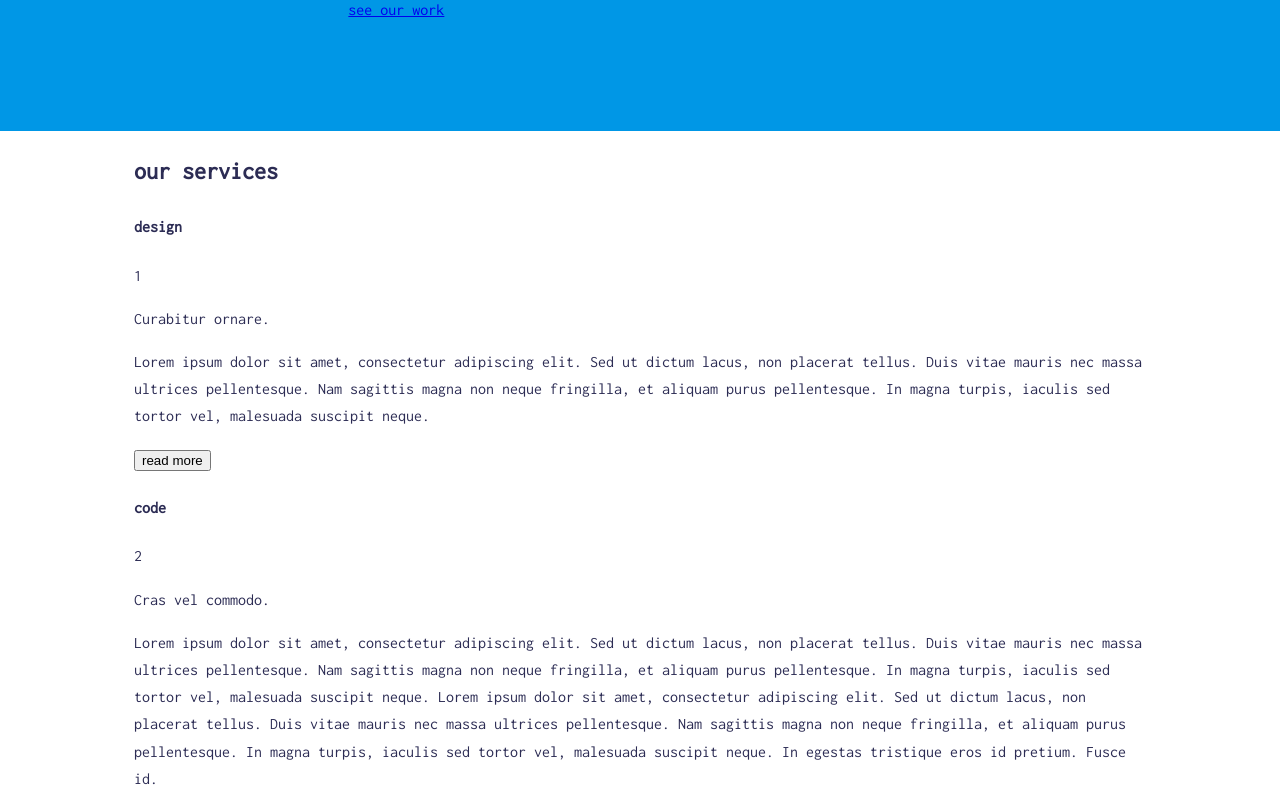
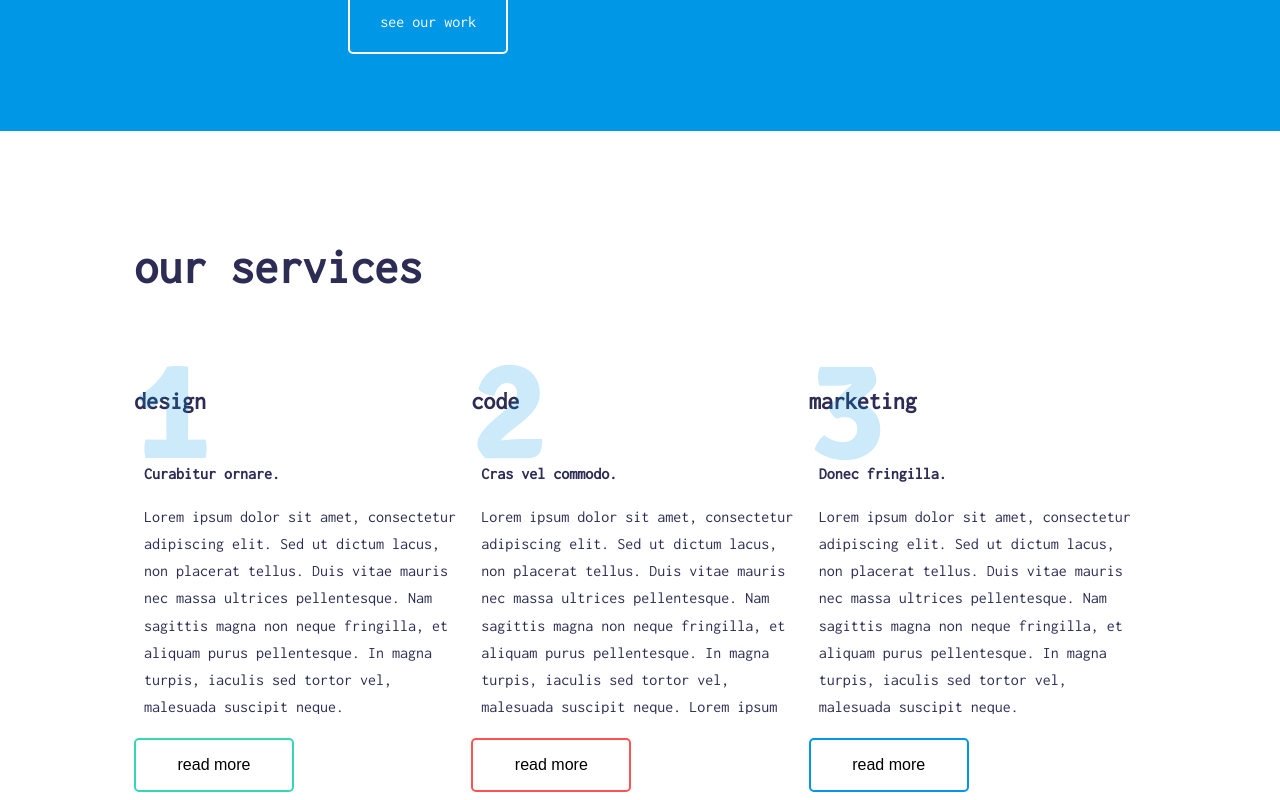
Before and after one commit to mGrzanek/creative-agency, a website: page index.html in a window 1280 px wide. Shown: the part 420-1220 px from the top of the page. Drawn offline with Linux system fonts and the light colour scheme.

Commit message:
Add styles for services section

```diff
--- a/package.json
+++ b/package.json
@@ -1,7 +1,7 @@
 {
   "name": "creative-company",
   "version": "1.0.0",
-  "description": "This is simple and responsive website based on HTML and CSS. The project also uses flexbox, small animations and media queries.",
+  "description": "This is simple and responsive website based on HTML and CSS with flexbox, pseudo-element positioning, small animations and media queries.",
   "main": "index.html",
   "scripts": {
     "init-project": "npm install && npm-run-all init:*",
--- a/sass/style.scss
+++ b/sass/style.scss
@@ -10,6 +10,8 @@ $color-pink: #ff7675;
 
 $family-font-signika: "Signika", sans-serif;
 $family-font-inconsolata: "Inconsolata", monospace;
+
+$transition: all 2s;
 
 /* Global */
 
@@ -30,6 +32,57 @@ body {
     max-width: 1140px;
     margin: 0 auto;
     padding: 0 5%;
+}
+
+section {
+    padding: 96px 0;
+}
+
+.btn {
+    display: inline-block;
+    min-width: 160px;
+    margin: 24px auto 0 auto;
+    padding: 16px;
+    border-radius: 5px;
+    font-size: 16px;
+    text-align: center;
+    text-decoration: none;
+    cursor: pointer;
+    border: 2px solid;
+    background-position: 100% 0;
+    background-size: 300%;
+    transition: $transition;
+
+    &:hover {
+        background-position: 0 100%;
+        color: $color-white;
+    }
+}
+
+.btn-one {
+    color: $color-white;
+    border-color: $color-white;
+    background-image: linear-gradient(90deg, $color-white 50%, $color-blue 50%);
+
+    &:hover {
+        color: $color-blue;
+    }
+}
+
+.section-title {
+    font-size: 48px;
+    margin: 0 0 72px 0;
+}
+
+.article-title {
+    font-size: 24px;
+    margin: 0 0 12px 0;
+}
+
+.wrapper {
+    display: flex;
+    justify-content: space-between;
+    flex-wrap: wrap;
 }
 
 /* Navigation */
@@ -124,3 +177,59 @@ body {
         }
     }
 }
+
+/* Services */
+
+.services-article {
+    flex: 0 0 33.333%;
+    position: relative;
+
+    .article-content {
+        height: 35vh;
+        overflow-y: auto;
+        padding: 10px;
+
+         p:first-of-type {
+            font-weight: bold;
+        }
+
+    }
+
+    .article-number {
+        position: absolute;
+        top: -10%;
+        font-size: 144px;
+        line-height: 1;
+        font-family: $family-font-signika;
+        color: $color-blue;
+        opacity: 0.2;
+    }
+
+    .btn-two {
+        border-color: $color-green;
+        background-image: linear-gradient(90deg, $color-green 50%, $color-white 50%);
+
+        &:hover {
+
+            color: $color-white;
+        }
+    }
+
+    .btn-three {
+        border-color: $color-red;
+        background-image: linear-gradient(90deg, $color-red 50%, $color-white 50%);
+
+        &:hover {
+            color: $color-white;
+        }
+    }
+
+    .btn-four {
+        border-color: $color-blue;
+        background-image: linear-gradient(90deg, $color-blue 50%, $color-white 50%);
+
+        &:hover {
+            color: $color-white;
+        }
+    }
+}
```
Also changed, not shown: css/style.css, 1 other file.
